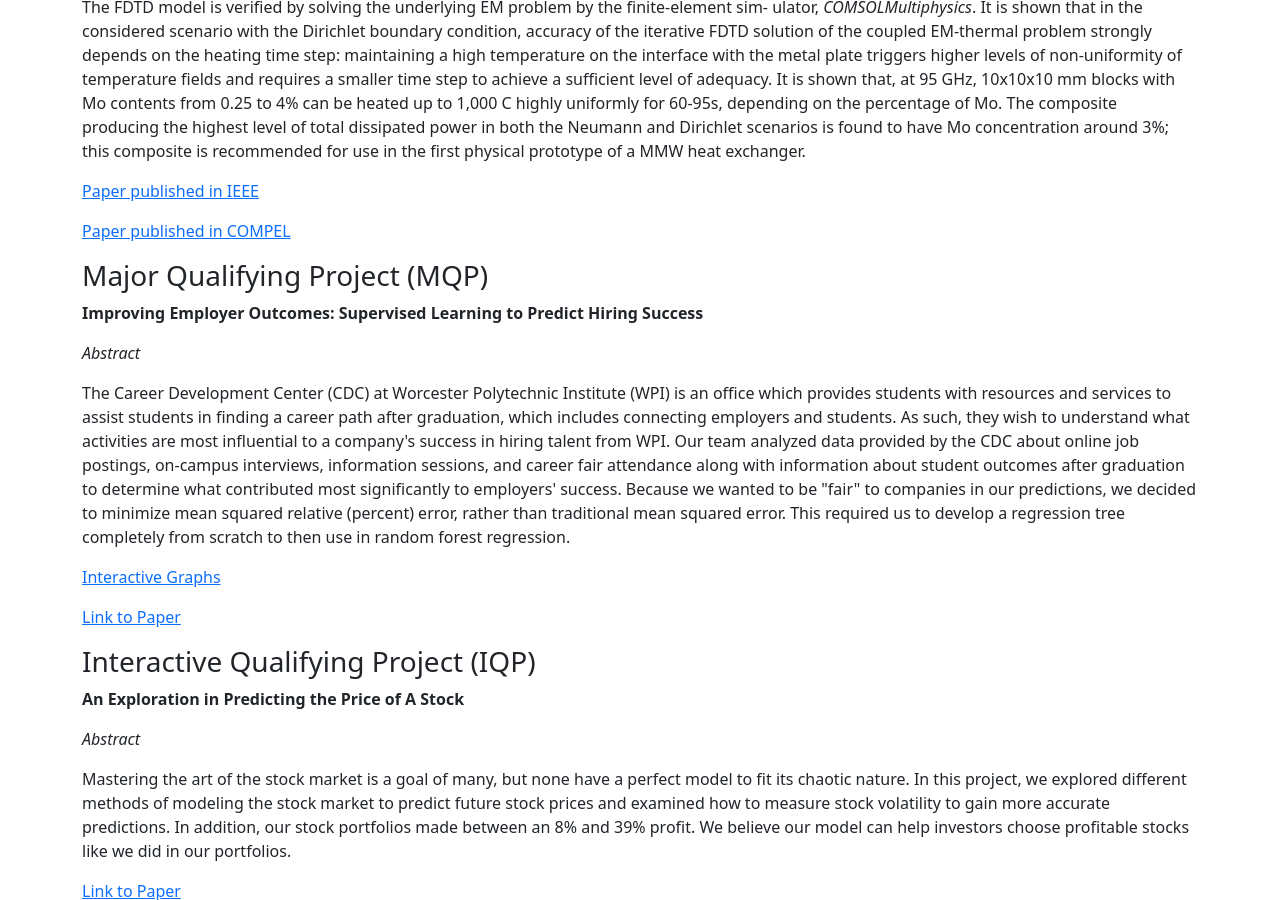
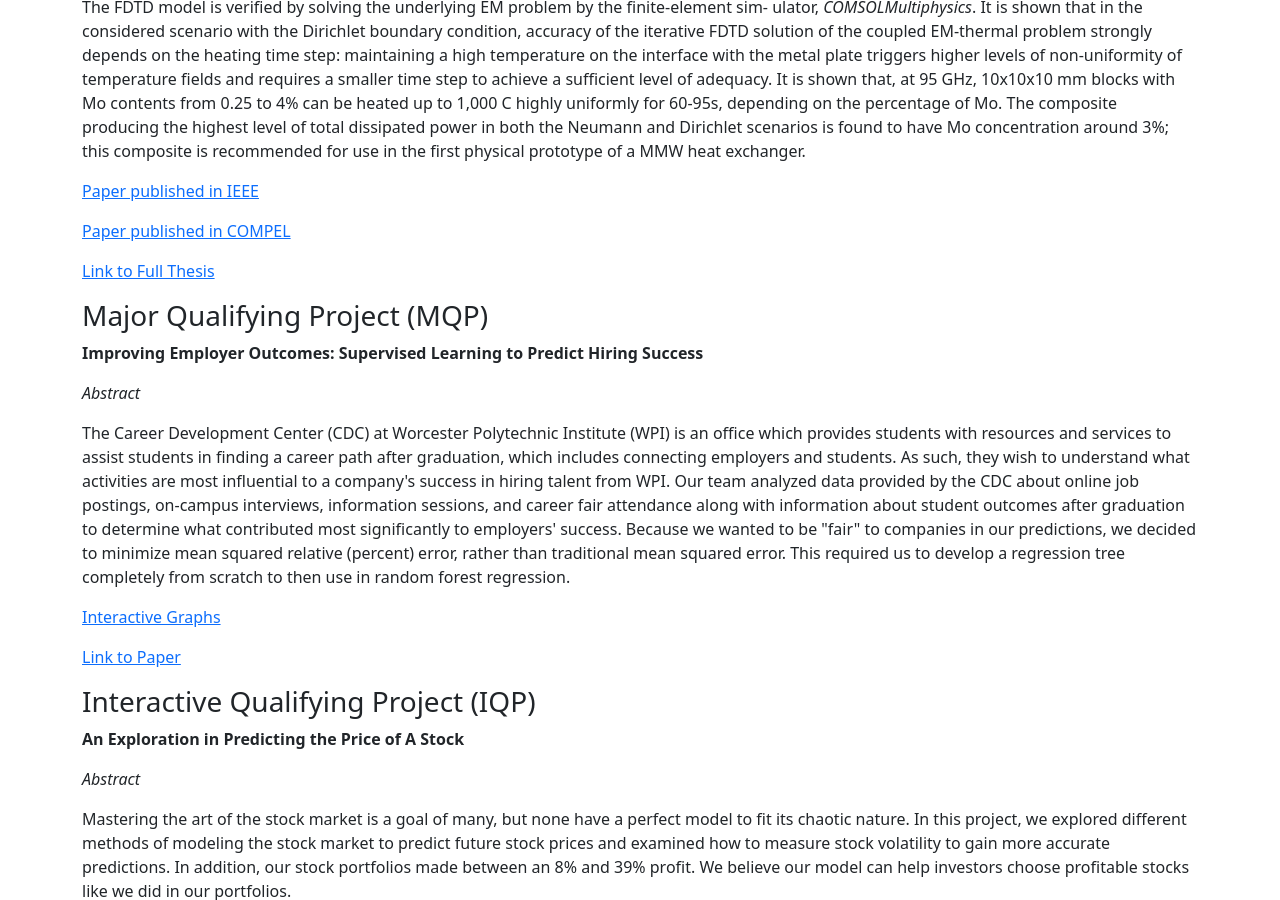
Before and after one commit to samartin2/samartin2.github.io, a Jekyll site: the page built from projects/index.html, in a window 1280 px wide and 900 px high, scrolled down 595 px. Built offline with Jekyll 4.4.1, drawn with Linux system fonts in a browser that asks for light colours.

Commit message:
Update index.html

```diff
--- a/projects/index.html
+++ b/projects/index.html
@@ -43,6 +43,10 @@ title: Projects
         <a href="https://www.emerald.com/insight/content/doi/10.1108/COMPEL-07-2019-0271/full/html"
         target="_blank">Paper published in COMPEL</a>
     </p>
+    <p>
+        <a href="https://digital.wpi.edu/show/bk128d410"
+            target="_blank">Link to Full Thesis</a>
+    </p>
     <h3>Major Qualifying Project (MQP)</h3>
     <p><strong>Improving Employer Outcomes: Supervised Learning to Predict
         Hiring Success</strong></p>
@@ -64,7 +68,7 @@ title: Projects
         <a href="/projects/mqp">Interactive Graphs</a>
     </p>
     <p>
-        <a href="https://web.wpi.edu/Pubs/E-project/Available/E-project-042318-185707/unrestricted/improving-employer-outcomes.pdf"
+        <a href="https://digital.wpi.edu/show/2b88qd853"
         target="_blank">Link to Paper</a>
     </p>
     <h3>Interactive Qualifying Project (IQP)</h3>
@@ -78,7 +82,7 @@ title: Projects
         profit. We believe our model can help investors choose profitable stocks
         like we did in our portfolios.</p>
     <p>
-        <a href="https://web.wpi.edu/Pubs/E-project/Available/E-project-022817-173231/unrestricted/IQPFinalPaper.pdf"
+        <a href="https://digital.wpi.edu/show/7w62f842b"
         target="_blank">Link to Paper</a>
     </p>
 </div>
```
